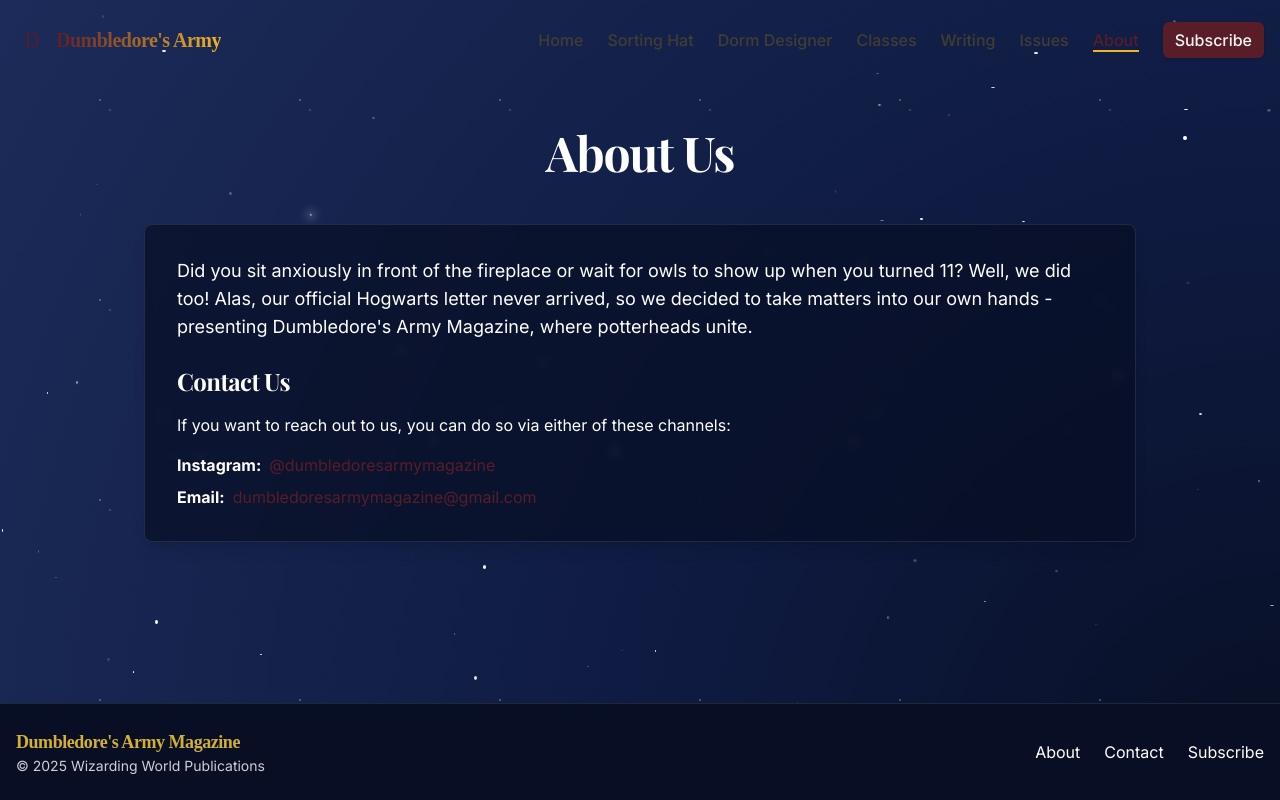
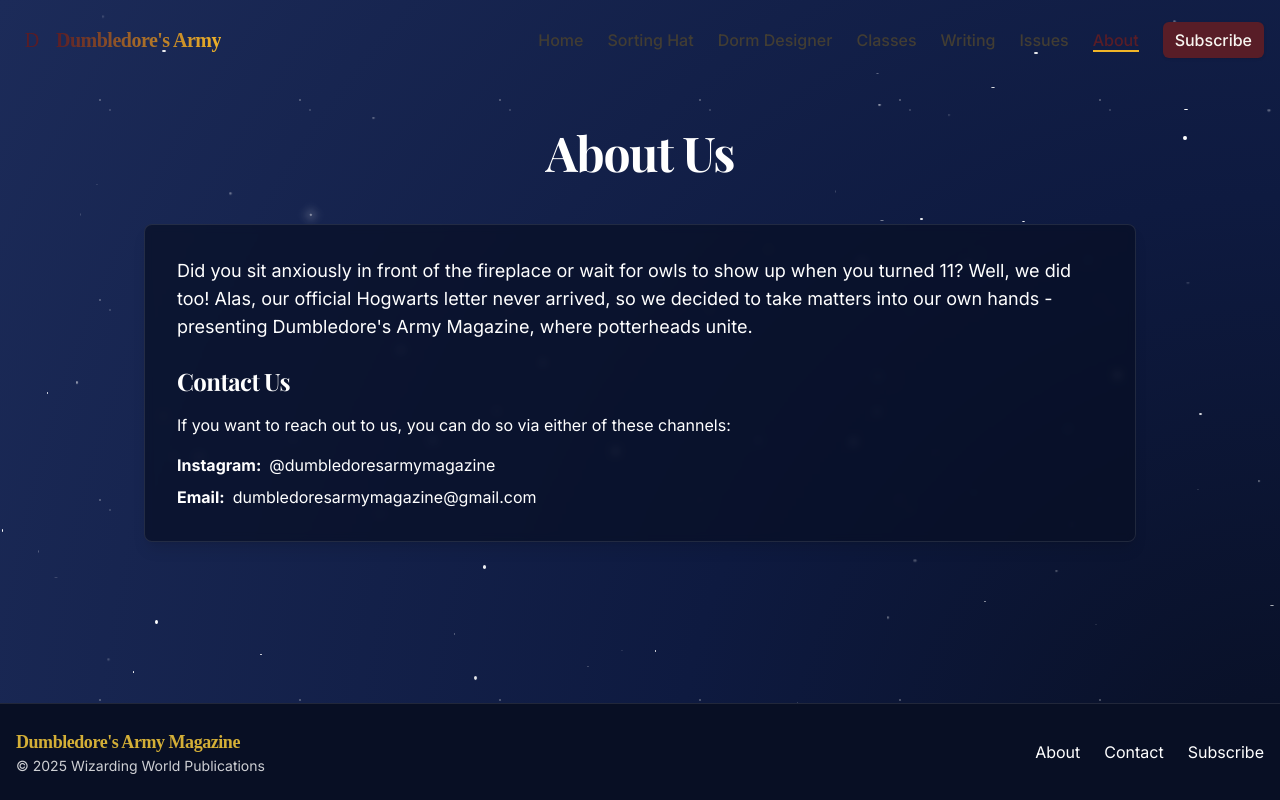
Before and after one commit to HermioneJeanGrangerJustGotTechsavvy/dumbledores-army-magazine, a React (Vite) app: page /about in a window 1280 px wide. Built offline with nearby package versions, Linux system fonts and the light colour scheme; a web font is replaced by a local one.

Commit message:
Fix: Improve contact details visibility
Make Instagram and email contact details white.

```diff
--- a/src/pages/About.tsx
+++ b/src/pages/About.tsx
@@ -27,13 +27,13 @@ const About = () => {
         <ul className="text-white space-y-2">
           <li className="flex items-center">
             <span className="font-bold mr-2">Instagram:</span>
-            <a href="https://instagram.com/dumbledoresarmymagazine" className="text-primary hover:underline transition-all">
+            <a href="https://instagram.com/dumbledoresarmymagazine" className="text-white hover:underline transition-all">
               @dumbledoresarmymagazine
             </a>
           </li>
           <li className="flex items-center">
             <span className="font-bold mr-2">Email:</span>
-            <a href="mailto:dumbledoresarmymagazine@gmail.com" className="text-primary hover:underline transition-all">
+            <a href="mailto:dumbledoresarmymagazine@gmail.com" className="text-white hover:underline transition-all">
               dumbledoresarmymagazine@gmail.com
             </a>
           </li>
```
